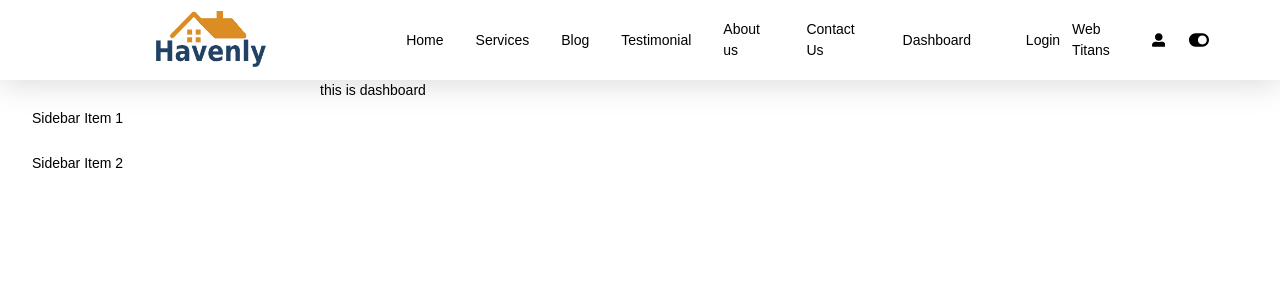
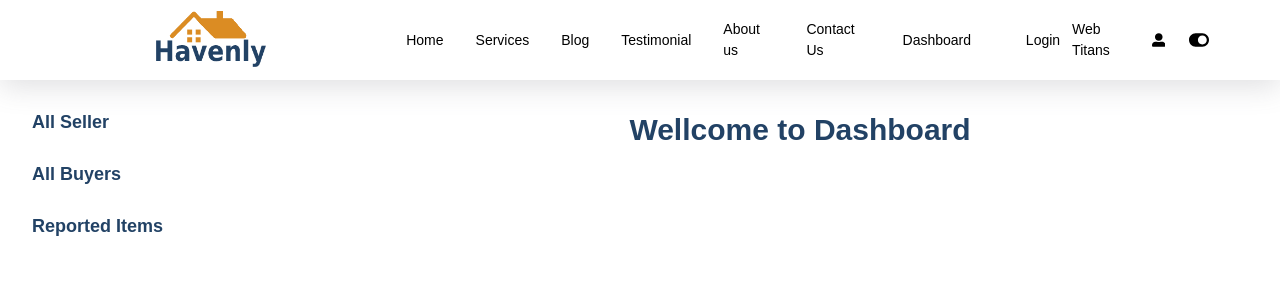
Before and after one commit to devmonika/Havenly-client, a React (Create React App) app: page /dashboard in a window 1280 px wide. Shown: the top 300 px of the page. Built offline with nearby package versions, Linux system fonts and the light colour scheme; no server answers.

Commit message:
added seller page

```diff
--- a/src/Layout/DashboardLayout.js
+++ b/src/Layout/DashboardLayout.js
@@ -1,5 +1,5 @@
 import React from 'react';
-import { Outlet } from 'react-router-dom';
+import { Link, Outlet } from 'react-router-dom';
 import Header from '../Pages/Shared/Header/Header';
 
 const DashboardLayout = () => {
@@ -13,12 +13,14 @@ const DashboardLayout = () => {
                 {/* <label htmlFor="my-drawer-2" className="btn btn-primary drawer-button lg:hidden">Open drawer</label> */}
 
             </div>
-            <div className="drawer-side">
+            <div className="drawer-side text-lg font-semibold text-primary">
                 <label htmlFor="my-drawer-2" className="drawer-overlay"></label>
                 <ul className="menu p-4 w-80">
 
-                <li><a>Sidebar Item 1</a></li>
-                <li><a>Sidebar Item 2</a></li>
+                <li><Link to='/dashboard/allsellers'>All Seller</Link></li>
+                <li><Link to='/dashboard/allbuyers'>All Buyers</Link></li>
+                <li><Link to='/dashboard/reporteditems'>Reported Items</Link></li>
+
                 </ul>
 
             </div>
--- /dev/null
+++ b/src/Pages/Dashboard/AllBuyer/AllBuyer.js
@@ -0,0 +1,11 @@
+import React from 'react';
+
+const AllBuyer = () => {
+    return (
+        <div>
+            <h2 className='text-left text-3xl font-semibold my-10 ml-10 text-secondary'>All Buyers</h2>
+        </div>
+    );
+};
+
+export default AllBuyer;
--- /dev/null
+++ b/src/Pages/Dashboard/AllSeller/AllSeller.js
@@ -0,0 +1,43 @@
+import React from 'react';
+
+const AllSeller = () => {
+    return (
+        <div>
+            <h2 className='text-left text-3xl font-semibold my-10 ml-10 text-secondary'>All Sellers</h2>
+            <div className="overflow-x-auto">
+                <table className="table w-full ">
+                    <thead>
+                        <tr>
+                            <th></th>
+                            <th>Name</th>
+                            <th>Email</th>
+                            <th>Role</th>
+                            <th>Verify</th>
+                            <th>Delete</th>
+                        </tr>
+                    </thead>
+                    <tbody>
+                        {/* {
+          sellers.map((seller, i) => <tr key={seller._id}>
+            <th>{i + 1}</th>
+            <td>{seller.name}</td>
+            <td>{seller.email}</td>
+            <td>{seller.role}</td> */}
+                        {/* <td><button onClick={() => handleVerify(seller.email)} className='btn btn-xs btn-primary'>{seller?.isVerified ==='verified' ? 'verified' :'verify seller'} </button></td> */}
+
+                        {/* <td><button className='btn btn-xs btn-warning'>Delete</button>
+            </td> */}
+                        {/* <td><button onClick={()=>handleDeleteSeller(seller._id, seller.name)} className='btn btn-xs btn-warning'>Delete</button>
+            </td> */}
+
+                        {/* </tr>)
+        } */}
+
+                    </tbody>
+                </table>
+            </div>
+        </div>
+    );
+};
+
+export default AllSeller;
--- a/src/Pages/Dashboard/Dashboard/Dashboard.js
+++ b/src/Pages/Dashboard/Dashboard/Dashboard.js
@@ -3,7 +3,7 @@ import React from 'react';
 const Dashboard = () => {
     return (
         <div>
-            this is dashboard
+            <h2 className='text-center text-3xl font-semibold my-8 text-primary'>Wellcome to Dashboard</h2>
         </div>
     );
 };
--- /dev/null
+++ b/src/Pages/Dashboard/ReportedItems/ReportedItems.js
@@ -0,0 +1,11 @@
+import React from 'react';
+
+const ReportedItems = () => {
+    return (
+        <div>
+            <h2 className='text-left text-3xl font-semibold my-10 ml-10 text-secondary'>All Reported Items</h2>
+        </div>
+    );
+};
+
+export default ReportedItems;
```
Also changed, not shown: src/Routes/Route/Route.js (+15 -0 lines).
